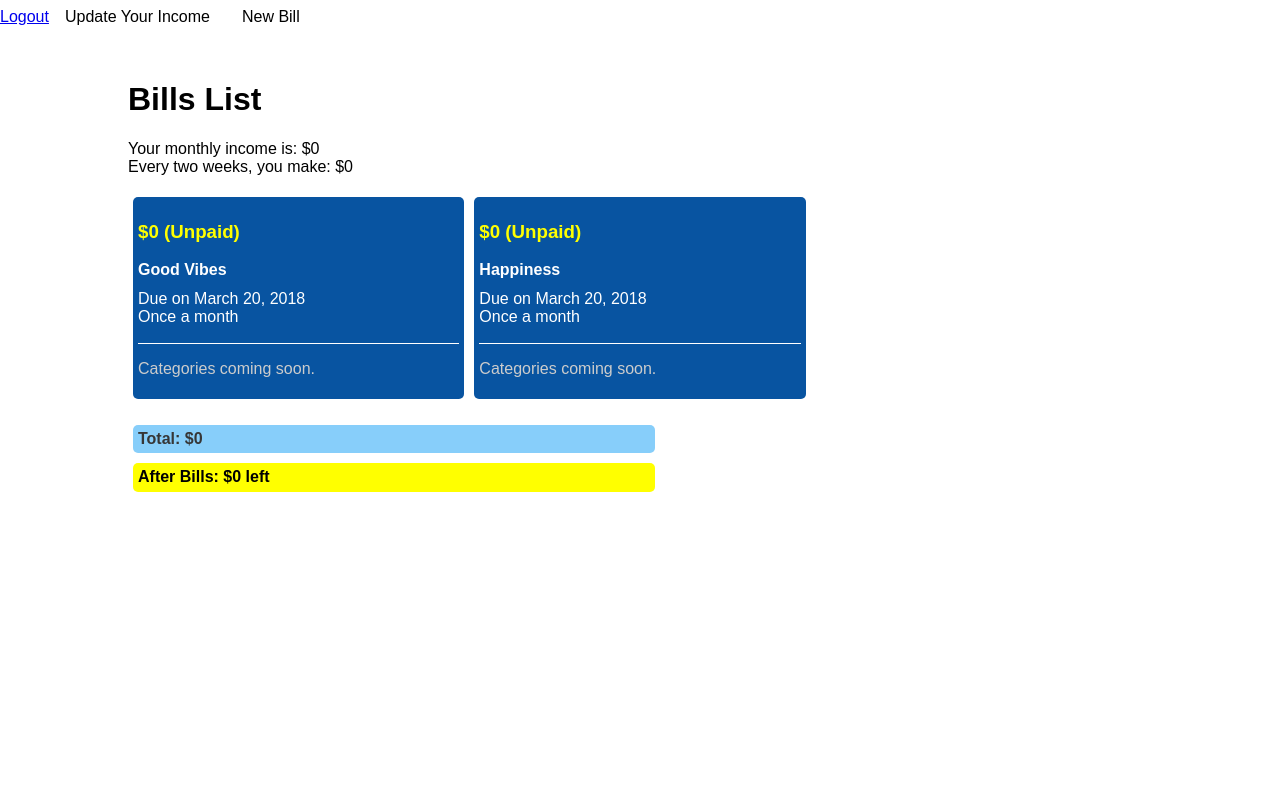
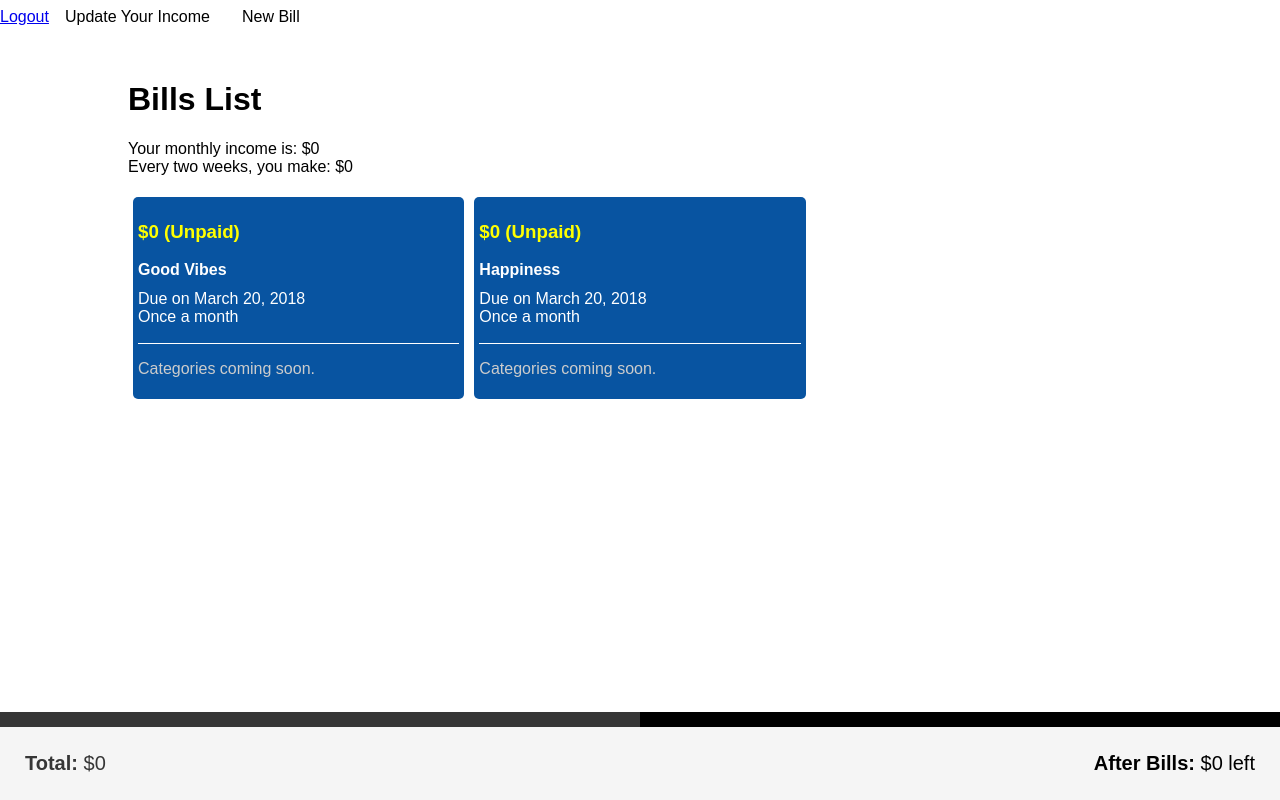
Before and after one commit to thinkful-ei18/adrian-budget-app, a React (Create React App) app: page /bills in a window 1280 px wide. Built offline with nearby package versions, Linux system fonts and the light colour scheme; no server answers.

Commit message:
meeting with wences

```diff
--- a/src/components/bill.css
+++ b/src/components/bill.css
@@ -1,10 +1,14 @@
 .bill {
   background-color: #0854A1;
+  border-radius: 5px;
   color: white;
-  border-radius: 5px;
   margin: 5px;
   padding: 5px;
+
+  /* -webkit-filter: drop-shadow(16px 16px 10px rgba(0,0,0,0.9));
+  filter: drop-shadow(16px 16px 10px rgba(0,0,0,0.9)); */
 }
+
 
 .bill-amount {
   color: yellow;
--- a/src/components/bills-list.css
+++ b/src/components/bills-list.css
@@ -12,19 +12,29 @@
   margin: auto;
 }
 
+.budget-overview {
+  width: 100%;
+  position: fixed;
+  bottom: 0;
+  left: 0;
+}
+
 .budget-total {
-  background-color: lightskyblue;
-  border-radius: 5px;
+  border-top: 15px solid #363636;
+  background-color: whitesmoke;
   color: #363636;
-  font-weight: bold;
-  margin: 5px;
-  padding: 5px;
+  display: inline-block;
+  font-size: 125%;
+  padding: 25px 25px;
+  text-align: left;
 }
 
 .budget-after {
-  background-color: yellow;
-  border-radius: 5px;
-  font-weight: bold;
-  margin: 5px;
-  padding: 5px;
+  background-color: whitesmoke;
+  border-top: 15px solid black;
+  color: black;
+  display: inline-block;
+  font-size: 125%;
+  padding: 25px 25px;
+  text-align: right;
 }
--- a/src/components/bills-list.js
+++ b/src/components/bills-list.js
@@ -27,26 +27,22 @@ export class billsList extends React.Component {
   const biWeekly = this.props.income / 2;
 
     return (
-      <div className="pure-menu budget-bills-list">
-        <main>
-          <h1>
-            Bills List
-          </h1>
+      <div>
+        <main className="pure-menu budget-bills-list">
+          <h1>Bills List</h1>
           <p>Your monthly income is: ${this.props.income}
             <br/>Every two weeks, you make: ${biWeekly}
           </p>
-        </main>
-        <section>
           {/* <h2>
             Here are all of your bills ({this.props.bills.length} total):
           </h2> */}
           <ul className="pure-menu-list pure-g">
             {allBills}
           </ul>
-            <p className="pure-g">
-              <span className="budget-total pure-u-1-2">Total: ${sumOfBills}</span>
-              <span className="budget-after pure-u-1-2">After Bills: ${afterBills} left</span>
-            </p>
+        </main>
+        <section className="budget-overview pure-menu pure-g">
+          <span className="budget-total pure-menu-item pure-u-1-2"><b>Total:</b> ${sumOfBills}</span>
+          <span className="budget-after pure-u-1-2"><b>After Bills:</b> ${afterBills} left</span>
         </section>
       </div>
     );
--- a/src/index.css
+++ b/src/index.css
@@ -1,3 +1,7 @@
+* {
+  box-sizing: border-box;
+}
+
 body {
   margin: 0;
   padding: 0;
```
Lines whose indentation alone changed are shown as unchanged.
